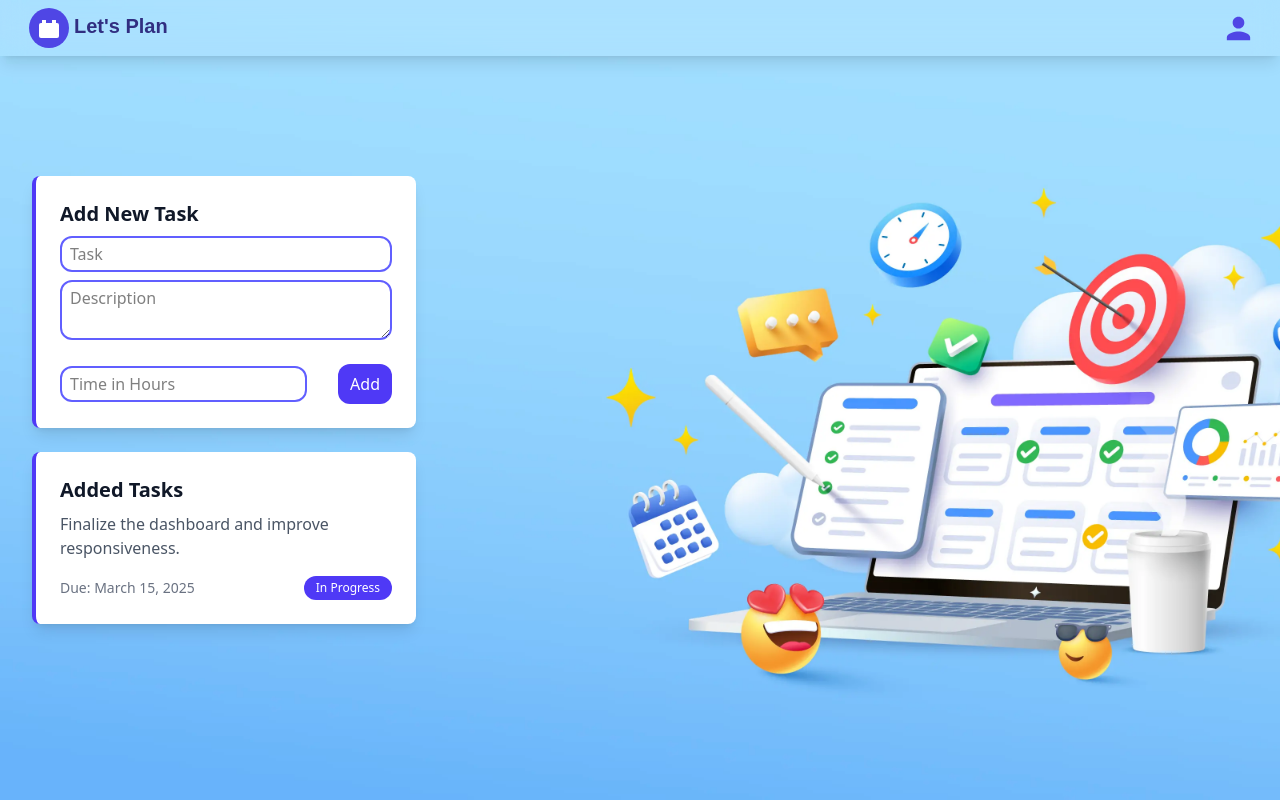
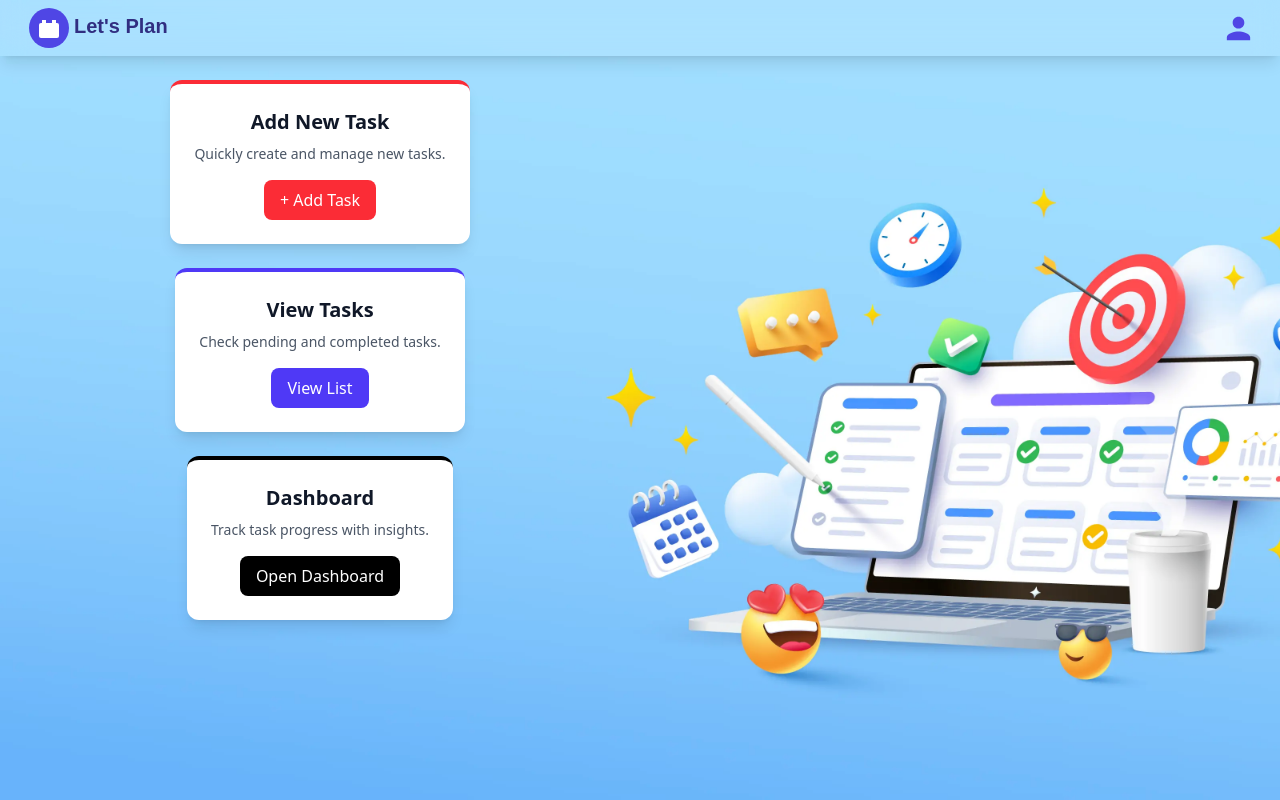
Before and after one commit to anandhu2022/Let-s-Plan, a Next.js app: page / in a window 1280 px wide. Built offline with nearby package versions, Linux system fonts and the light colour scheme.

Commit message:
Added second section on homepage and a form for adding task

```diff
--- a/src/app/(auth)/signup/page.tsx
+++ b/src/app/(auth)/signup/page.tsx
@@ -77,7 +77,7 @@ const SignUp = () => {
                 <div
                     className="absolute top-0 left-0 w-screen h-screen bg-gray-500 overflow-hidden opacity-85 flex justify-center items-center">
                     <div className="bg-white h-1/3 w-1/3 opacity-100 rounded-2xl flex items-center justify-center p-4">
-                        User Creation Successful,&nbsp;<Link href={"/signin"}
+                        User Creation Successful,&nbsp;<Link href={"/sign-in"}
                                                              className="text-indigo-600 cursor-pointer">Click here to
                         login</Link>
                     </div>
--- a/src/app/api/auth/sign-in/route.ts
+++ b/src/app/api/auth/sign-in/route.ts
@@ -1,3 +1,5 @@
+"use server";
+
 import bcrypt from 'bcryptjs';
 import {NextResponse} from "next/server";
 import {PrismaClient} from '@prisma/client';
--- a/src/app/api/auth/signup/route.ts
+++ b/src/app/api/auth/signup/route.ts
@@ -1,3 +1,5 @@
+"use server";
+
 import bcrypt from 'bcryptjs';
 import {NextResponse} from "next/server";
 import {UserProps} from "@/app/libs/types";
@@ -17,7 +19,7 @@ export const POST = async (req: Response) => {
 
         const hashedPassword = await bcrypt.hash(password, 10);
 
-        const user: UserProps = await prisma.user.create({
+        const user = await prisma.user.create({
             data: {
                 email: email,
                 password: hashedPassword
--- a/src/app/components/Card.tsx
+++ b/src/app/components/Card.tsx
@@ -1,27 +1,40 @@
-const Card = () => {
+"use client";
+import Link from "next/link";
+
+const Card = ({scrollToView}: { scrollToView?: () => void }) => {
     return (
-        <div className={"flex justify-center w-full h-full pl-8 gap-6 flex-col"}>
-            <div className="max-w-sm bg-white shadow-lg rounded-lg p-6 border-l-4 border-indigo-600 gap-2 flex flex-col">
+        <div className="flex justify-center w-1/2 h-auto px-8 gap-6 py-20 flex-wrap">
+            <div
+                className="bg-white shadow-lg rounded-xl p-6 border-t-4 border-red-500 flex flex-col items-center text-center">
                 <h3 className="text-xl font-semibold text-gray-900">Add New Task</h3>
-                <input type="text" placeholder="Task" className={"p-1 pl-2 border-2 w-full rounded-xl border-indigo-500 outline-none"}/>
-                <textarea placeholder="Description" className={"p-1 pl-2 border-2 w-full rounded-xl border-indigo-500 outline-none"}/>
-                <div className="flex items-center justify-between mt-4">
-                    <input type="number" placeholder={"Time in Hours"} className="border-2 rounded-xl border-indigo-500 outline-none p-1 pl-2"/>
-                    <button className="px-3 py-2 font-medium text-white bg-indigo-600 rounded-xl cursor-pointer">
-                            Add
-                    </button>
-                </div>
+                <p className="text-gray-600 mt-2 text-sm">Quickly create and manage new tasks.</p>
+                <button
+                    onClick={scrollToView}
+                    className="mt-4 px-4 py-2 font-medium text-white bg-red-500 hover:bg-red-600 rounded-lg transition cursor-pointer">
+                    + Add Task
+                </button>
             </div>
 
-            <div className="max-w-sm bg-white shadow-lg rounded-lg p-6 border-l-4 border-indigo-600">
-                <h3 className="text-xl font-semibold text-gray-900">Added Tasks</h3>
-                <p className="text-gray-600 mt-2">Finalize the dashboard and improve responsiveness.</p>
-                <div className="flex items-center justify-between mt-4">
-                    <span className="text-sm text-gray-500">Due: March 15, 2025</span>
-                    <span className="px-3 py-1 text-xs font-medium text-white bg-indigo-600 rounded-full">
-                        In Progress
-                    </span>
-                </div>
+            <div
+                className="bg-white shadow-lg rounded-xl p-6 border-t-4 border-indigo-600 flex flex-col items-center text-center">
+                <h3 className="text-xl font-semibold text-gray-900">View Tasks</h3>
+                <p className="text-gray-600 mt-2 text-sm">Check pending and completed tasks.</p>
+                <button
+                    className="mt-4 px-4 py-2 font-medium text-white bg-indigo-600 hover:bg-indigo-700 rounded-lg transition cursor-pointer">
+                    View List
+                </button>
+            </div>
+
+            <div
+                className="bg-white shadow-lg rounded-xl p-6 border-t-4 border-black flex flex-col items-center text-center">
+                <h3 className="text-xl font-semibold text-gray-900">Dashboard</h3>
+                <p className="text-gray-600 mt-2 text-sm">Track task progress with insights.</p>
+                <Link href={'/dashboard'}>
+                    <button
+                        className="mt-4 px-4 py-2 font-medium text-white bg-black hover:bg-gray-900 rounded-lg transition cursor-pointer">
+                        Open Dashboard
+                    </button>
+                </Link>
             </div>
         </div>
     );
--- a/src/app/context/Auth/useAuth.tsx
+++ b/src/app/context/Auth/useAuth.tsx
@@ -1,3 +1,5 @@
+"use client";
+
 import {AuthContextType} from "../../libraries/utils/types.ts";
 import {createContext, useContext} from "react";
 
--- a/src/app/dashboard/page.tsx
+++ b/src/app/dashboard/page.tsx
@@ -1,9 +1,77 @@
-const page = () => {
+"use client";
+
+const Dashboard = () => {
     return (
-        <div>
-            Dashboard
+        <div className="flex h-screen bg-gray-100 pt-20 w-full">
+            {/* Sidebar */}
+            <aside className="w-64 bg-white shadow-md p-6 flex flex-col">
+                <h2 className="text-2xl font-bold text-red-500">Task Manager</h2>
+                <nav className="mt-6 space-y-4">
+                    <a href="#" className="block py-2 px-4 rounded-lg text-gray-900 font-medium hover:bg-red-500 hover:text-white transition">
+                        Dashboard
+                    </a>
+                    <a href="#" className="block py-2 px-4 rounded-lg text-gray-900 font-medium hover:bg-red-500 hover:text-white transition">
+                        Tasks
+                    </a>
+                    <a href="#" className="block py-2 px-4 rounded-lg text-gray-900 font-medium hover:bg-red-500 hover:text-white transition">
+                        Reports
+                    </a>
+                    <a href="#" className="block py-2 px-4 rounded-lg text-gray-900 font-medium hover:bg-red-500 hover:text-white transition">
+                        Settings
+                    </a>
+                </nav>
+            </aside>
+
+            {/* Main Content */}
+            <main className="flex-1 p-8">
+                <h1 className="text-3xl font-bold text-gray-900">Dashboard</h1>
+
+                {/* Stats Section */}
+                <div className="grid grid-cols-3 gap-6 mt-6">
+                    <div className="p-6 bg-white shadow-lg rounded-xl border-t-4 border-red-500">
+                        <h2 className="text-xl font-semibold text-gray-900">Total Tasks</h2>
+                        <p className="text-3xl font-bold text-gray-800 mt-2">24</p>
+                    </div>
+
+                    <div className="p-6 bg-white shadow-lg rounded-xl border-t-4 border-indigo-600">
+                        <h2 className="text-xl font-semibold text-gray-900">Completed</h2>
+                        <p className="text-3xl font-bold text-gray-800 mt-2">15</p>
+                    </div>
+
+                    <div className="p-6 bg-white shadow-lg rounded-xl border-t-4 border-black">
+                        <h2 className="text-xl font-semibold text-gray-900">Pending</h2>
+                        <p className="text-3xl font-bold text-gray-800 mt-2">9</p>
+                    </div>
+                </div>
+
+                {/* Task List */}
+                <div className="mt-8 bg-white p-6 shadow-lg rounded-xl">
+                    <h2 className="text-2xl font-semibold text-gray-900 mb-4">Recent Tasks</h2>
+                    <div className="space-y-4">
+                        <div className="p-4 bg-gray-100 rounded-lg flex justify-between items-center">
+                            <div>
+                                <h3 className="text-lg font-medium text-gray-800">Fix UI Bugs</h3>
+                                <p className="text-gray-600 text-sm">Update layout issues on mobile screens.</p>
+                            </div>
+                            <span className="px-3 py-1 text-sm font-medium text-white bg-red-500 rounded-full">
+                                In Progress
+                            </span>
+                        </div>
+
+                        <div className="p-4 bg-gray-100 rounded-lg flex justify-between items-center">
+                            <div>
+                                <h3 className="text-lg font-medium text-gray-800">Deploy Backend</h3>
+                                <p className="text-gray-600 text-sm">Finalize API endpoints and security.</p>
+                            </div>
+                            <span className="px-3 py-1 text-sm font-medium text-white bg-green-500 rounded-full">
+                                Completed
+                            </span>
+                        </div>
+                    </div>
+                </div>
+            </main>
         </div>
     );
 };
 
-export default page;
+export default Dashboard;
--- a/src/app/layout.tsx
+++ b/src/app/layout.tsx
@@ -19,7 +19,7 @@ const layout = ({children}: { children: ReactNode }) => {
         <body className="flex flex-col h-screen">
         <AuthProvider>
             <div
-                className="min-h-[7%] flex items-center px-6 absolute w-full bg-white/10 backdrop-blur-md shadow-lg fixed">
+                className="min-h-[7%] flex items-center px-6 w-full bg-white/10 backdrop-blur-md shadow-lg fixed top-0 z-50">
                 <Header/>
             </div>
             <div className="flex flex-1 bg-indigo-100">{children}</div>
--- a/src/app/page.tsx
+++ b/src/app/page.tsx
@@ -1,13 +1,56 @@
+"use client";
+
 import Card from "@/app/components/Card";
 
-const page = () => {
+const Page = () => {
+    const scrollToView = () => {
+        document.getElementById("second-section")?.scrollIntoView({behavior: "smooth"});
+    };
+
     return (
-        <div className="bg-cover bg-center h-screen w-full bg-[url('/banner.png')]">
-            {/*<img src="/banner.png" alt="banner-image" className="w-full relative"/>*/}
-            <Card/>
+        <div className="h-screen w-screen overflow-y-scroll snap-y snap-mandatory">
+            {/* First Section */}
+            <div className="bg-cover bg-center h-screen w-full bg-[url('/banner.png')] snap-start">
+                <Card scrollToView={scrollToView}/>
+            </div>
+
+            {/* Second Section */}
+            <div id="second-section"
+                 className="bg-cover bg-center h-screen w-full bg-[url('/banner2.png')] snap-start flex items-center justify-center relative">
+                {/* Transparent Form */}
+                <div className="flex items-center justify-center w-1/3">
+                    <div
+                        className="backdrop-blur-md bg-white/10 border border-white/30 shadow-2xl rounded-xl p-8 w-[90%] max-w-md text-white">
+                        <h2 className="text-2xl font-semibold mb-4 text-white/90">Add New Task</h2>
+                        <form>
+                            <div className="mb-4">
+                                <label className="block text-sm font-medium text-white/80">Task Name</label>
+                                <input
+                                    type="text"
+                                    className="w-full p-2 mt-1 bg-transparent border border-white/40 rounded-lg text-white placeholder-white/50 focus:outline-none focus:border-white"
+                                    placeholder="Enter task name"
+                                />
+                            </div>
+                            <div className="mb-4">
+                                <label className="block text-sm font-medium text-white/80">Description</label>
+                                <textarea
+                                    className="w-full p-2 mt-1 bg-transparent border border-white/40 rounded-lg text-white placeholder-white/50 focus:outline-none focus:border-white"
+                                    placeholder="Enter task details"
+                                ></textarea>
+                            </div>
+                            <button
+                                type="submit"
+                                className="w-full px-4 py-2 bg-red-500 hover:bg-red-600 rounded-lg font-medium transition"
+                            >
+                                Add Task
+                            </button>
+                        </form>
+                    </div>
+                </div>
+            </div>
+
         </div>
-
     );
 };
 
-export default page;
+export default Page;
```
Also changed, not shown: public/banner2.png (added), public/banner3.png (added).
